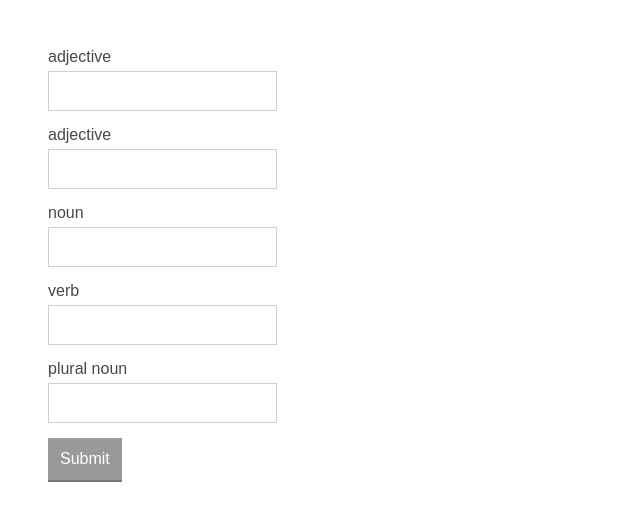
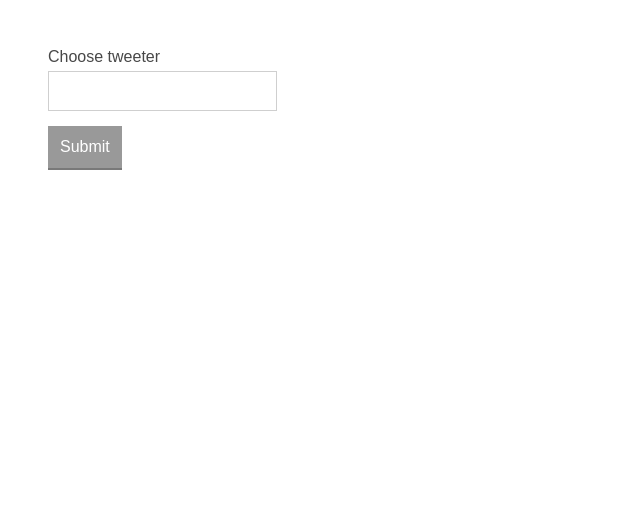
Before and after one commit to ubclaunchpad/TweetLibs, a React app: page / in a window 1280 px wide. Shown: the top 520 px of the page, without its empty margins (0-640 px from the left). Built offline with nearby package versions, Linux system fonts and the light colour scheme.

Commit message:
add home input page and dynamic form capability

```diff
--- a/client/App.js
+++ b/client/App.js
@@ -1,15 +1,40 @@
 import React, { Component } from 'react';
 import MyForm from './MyForm';
+import { Router, Route, hashHistory } from 'react-router';
 
 class App extends Component {
   constructor(props) {
     super(props);
+    this.handleSubmit = this.handleSubmit.bind(this)
+
+    this.state = {
+    	submitted: false,
+    	labels: [],
+    }
+  }
+
+  handleSubmit(e) {
+  	e.preventDefault();
+  	// send request for tweets and store result in this.state.labels
+  	// mock data
+  	this.state.labels = ['noun', 'test2'];
+  	this.setState({'submitted': true });
   }
 
   render() {
+  	if (this.state.submitted) {
+  		return (<MyForm labels= { this.state.labels }> </MyForm>)
+  	}
+  	else {
   		return (
-            <MyForm></MyForm>
+      	<form onSubmit={ this.handleSubmit }>
+  				<label>Choose tweeter</label>
+  				<input type="text" />
+        <button>Submit</button>
+      </form>
     );
+  	}
+
   }
 }
 
--- a/client/MyForm.js
+++ b/client/MyForm.js
@@ -5,7 +5,7 @@ class MyForm extends React.Component {
   constructor(props) {
     super(props);
     this.state = {
-      labels: ['adjective', 'adjective', 'noun', 'verb', 'plural noun']
+      labels: props.labels
     }
     this.handleSubmit = this.handleSubmit.bind(this);
   }
--- a/package.json
+++ b/package.json
@@ -16,6 +16,7 @@
     "react-custom-scrollbars": "^4.1.2",
     "react-dom": "^16.0.0",
     "react-form": "^2.16.1",
+    "react-router": "^4.2.0",
     "whatwg-fetch": "^2.0.3"
   },
   "devDependencies": {
```
Lines whose indentation alone changed are shown as unchanged.
